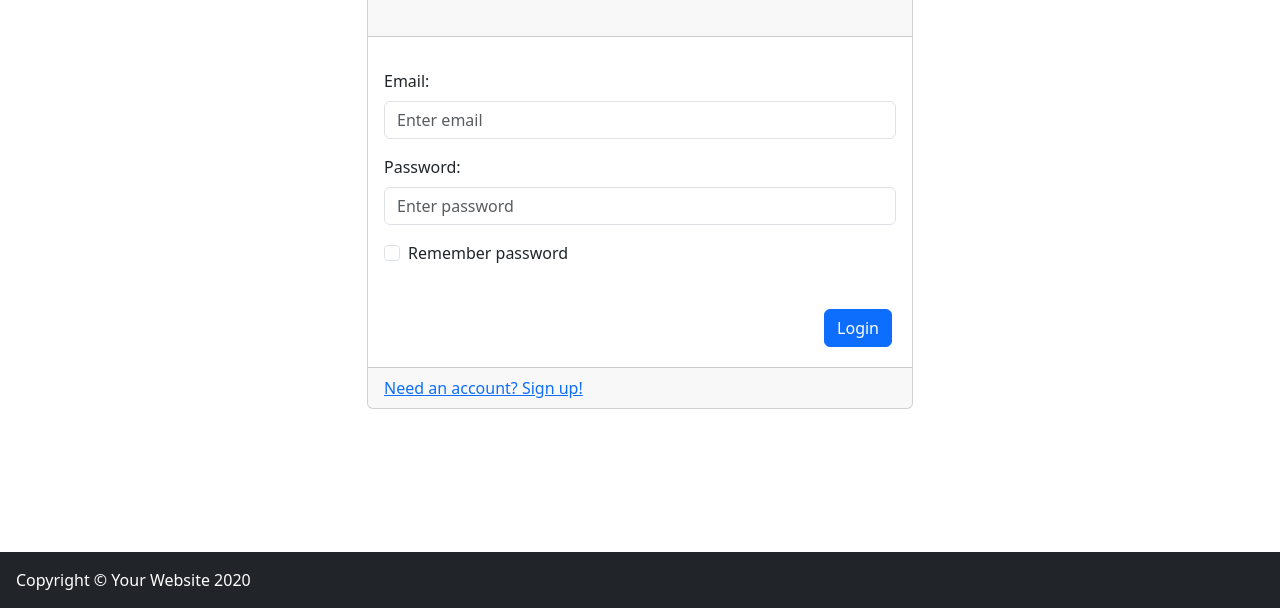
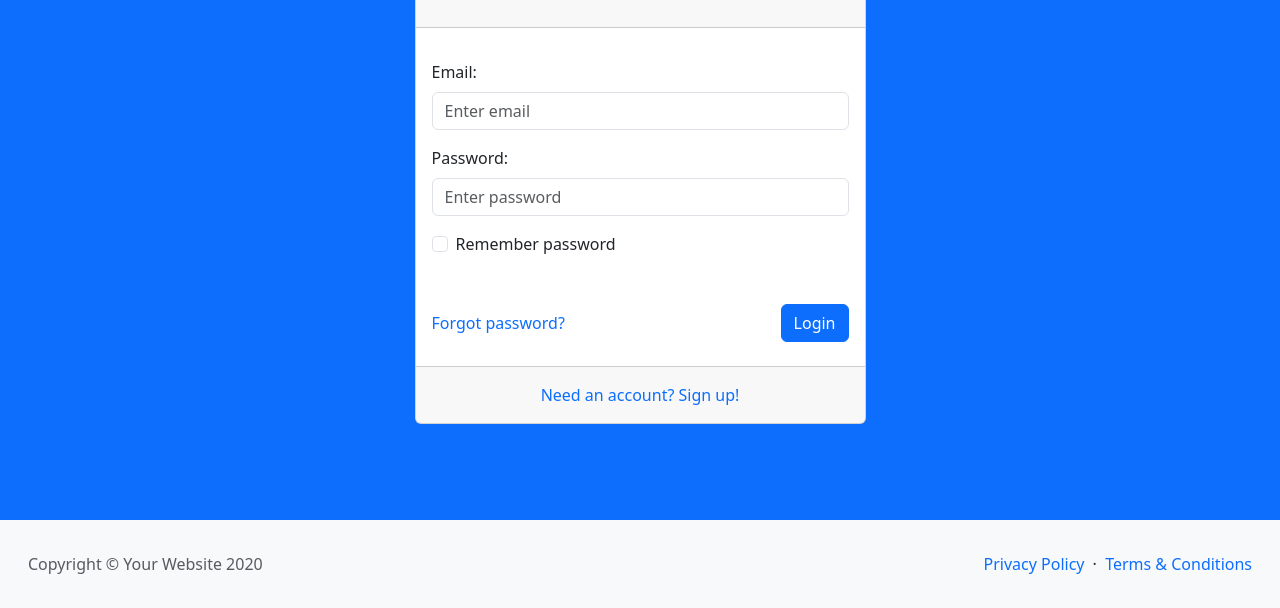
Before and after one commit to JosePonferrada/EjerciciosLMSGI, a plain HTML site: page Bootstrap/2-Tarea/login.html in a window 1280 px wide. Shown: the part 192-800 px from the top of the page. Drawn offline with nearby package versions, Linux system fonts and the light colour scheme.

Commit message:
fix(bootstrap): login finished

```diff
--- a/Bootstrap/2-Tarea/login.html
+++ b/Bootstrap/2-Tarea/login.html
@@ -8,13 +8,13 @@
     <meta name="viewport" content="width=device-width, initial-scale=1">
     <meta name="author" content="Jose Manuel Ponferrada">
 </head>
-<body>
+<body class="bg-primary">
     <div class="container">
         <div class="row justify-content-center mt-5">
-            <div class="col-md-6">
+            <div class="col-md-5">
                 <div class="card">
                     <div class="card-header">
-                        <div class="display-4 m-5 text-center">Login</div>
+                        <div class="display-5 m-5 text-center">Login</div>
                     </div>
                     <div class="card-body">
                         <form action="/action_page.php">
@@ -26,26 +26,36 @@
                               <label for="pwd" class="form-label">Password:</label>
                               <input type="password" class="form-control" id="pwd" placeholder="Enter password" name="pswd">
                             </div>
-                            <div class="form-check mb-3">
+                            <div class="form-check mb-5">
                               <label class="form-check-label">
                                 <input class="form-check-input" type="checkbox" name="remember"> Remember password
                               </label>
                             </div>
-                            <br>
-                            <div class="text-end m-1">
+
+                            <div class="mb-2 d-flex justify-content-between align-items-baseline">
+                                <a href="#" class="forgot-link text-primary link-offset-2 link-underline link-underline-opacity-0">Forgot password?</a>
                                 <button type="submit" class="btn btn-primary">Login</button>
                             </div>
                         </form>
                     </div>
-                    <div class="card-footer">
-                        <a href="#" class="card-link">Need an account? Sign up!</a>
+                    <div class="card-footer text-center p-3">
+                        <a href="#" class="card-link link-offset-2 link-underline link-underline-opacity-0">Need an account? Sign up!</a>
                     </div>
                 </div>
             </div>
         </div>
     </div>
-    <div class="footer bg-dark fixed-bottom">
-        <p class="text-start text-white mt-3 ps-3">Copyright &copy; Your Website 2020</p>
+    <div class="footer bg-light fixed-bottom py-3 container-fluid">
+        <div class="row  align-items-baseline">
+            <div class="col-md">
+                <p class="text-start text-muted mt-3 ps-3">Copyright &copy; Your Website 2020</p>
+            </div>
+            <div class="col-md d-flex justify-content-end">
+                <a href="#" class="pe-2 link-offset-2 link-underline link-underline-opacity-0">Privacy Policy</a>
+                <p class="">· &nbsp;</p>
+                <a href="#" class="link-offset-2 link-underline link-underline-opacity-0 pe-3">Terms & Conditions</a>
+            </div>
+        </div>
     </div>
 
 </body>
```
